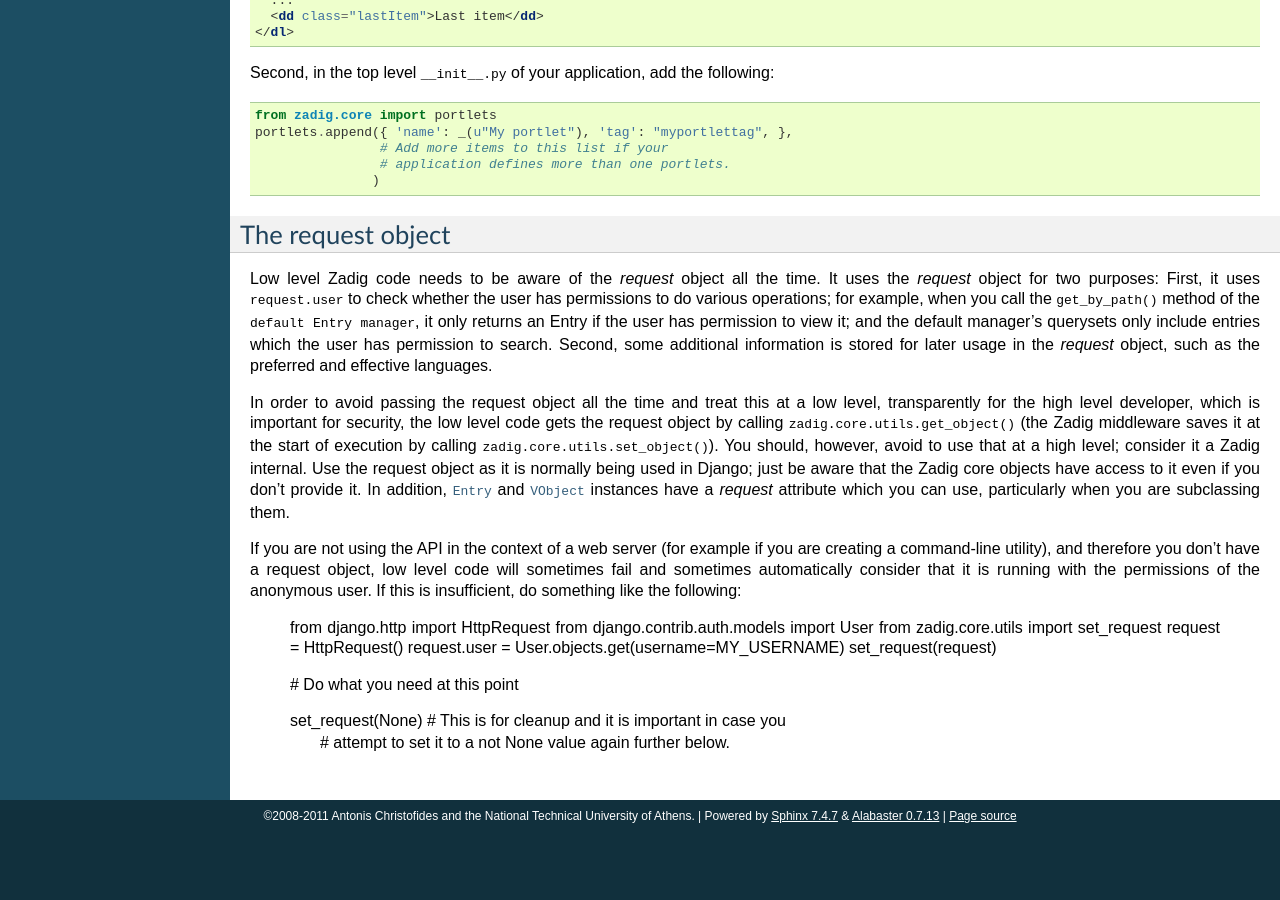
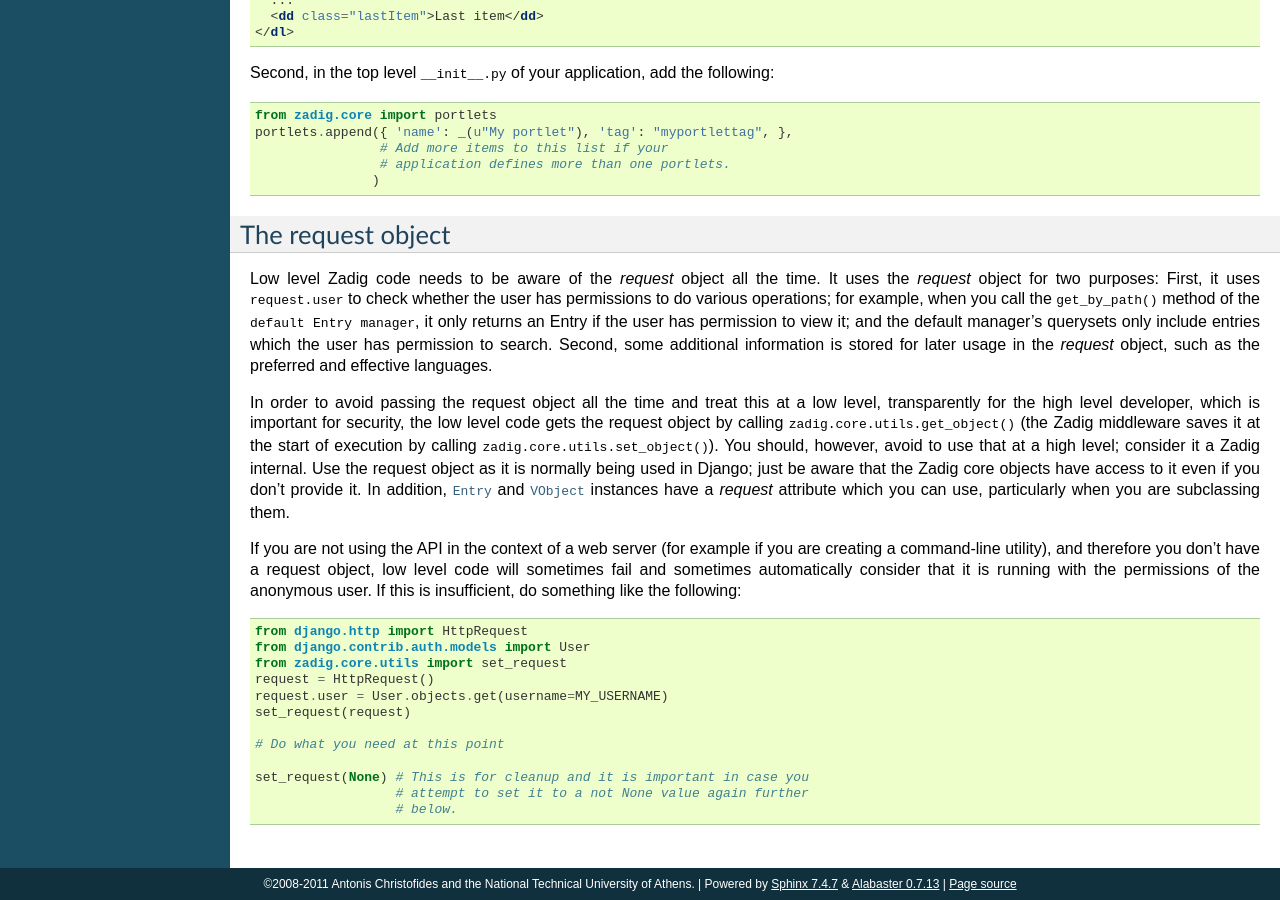
Before and after one commit to aptiko/zadig, a Sphinx documentation site: the page built from docs/developers_guide.txt, in a window 1280 px wide and 900 px high, scrolled down 1306 px. Built offline with Sphinx 7.4.7, drawn with Linux system fonts in a browser that asks for light colours; before the commit the page ends 2138 px from its top, so only the background shows below that.

Commit message:
Documentation typo

```diff
--- a/docs/developers_guide.txt
+++ b/docs/developers_guide.txt
@@ -152,7 +152,7 @@ example if you are creating a command-line utility), and therefore
 you don't have a request object, low level code will sometimes
 fail and sometimes automatically consider that it is running with the
 permissions of the anonymous user. If this is insufficient, do
-something like the following:
+something like the following::
 
    from django.http import HttpRequest
    from django.contrib.auth.models import User
@@ -164,4 +164,5 @@ something like the following:
    # Do what you need at this point
 
    set_request(None) # This is for cleanup and it is important in case you
-                    # attempt to set it to a not None value again further below.
+                     # attempt to set it to a not None value again further
+                     # below.
```
Lines whose indentation alone changed are shown as unchanged.
